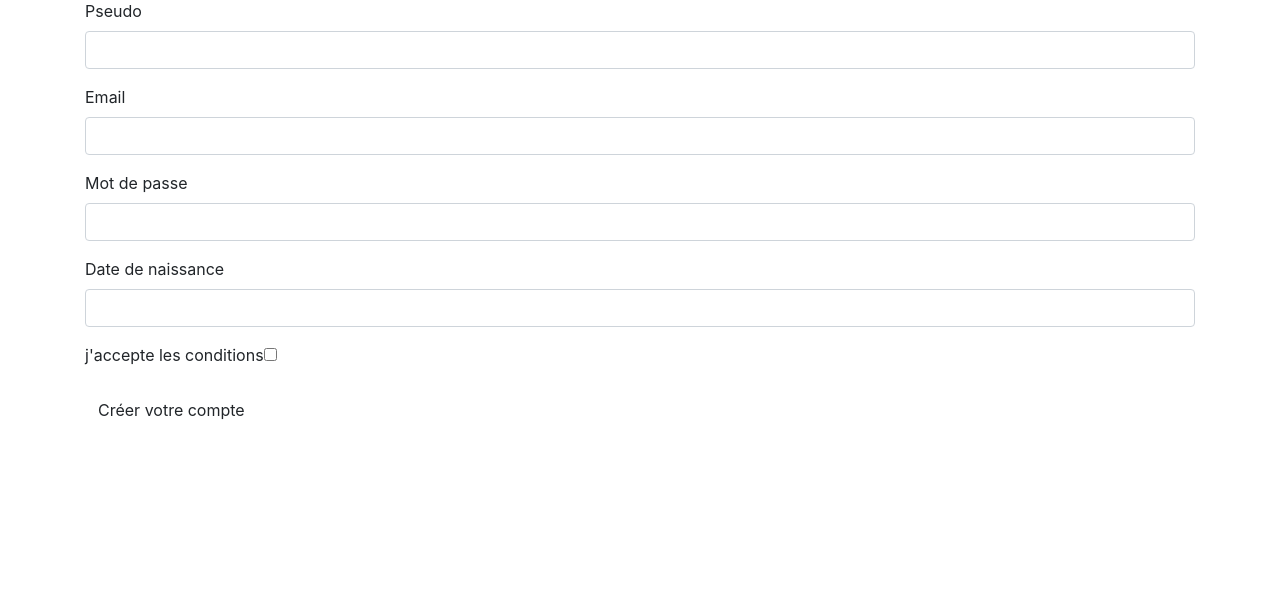
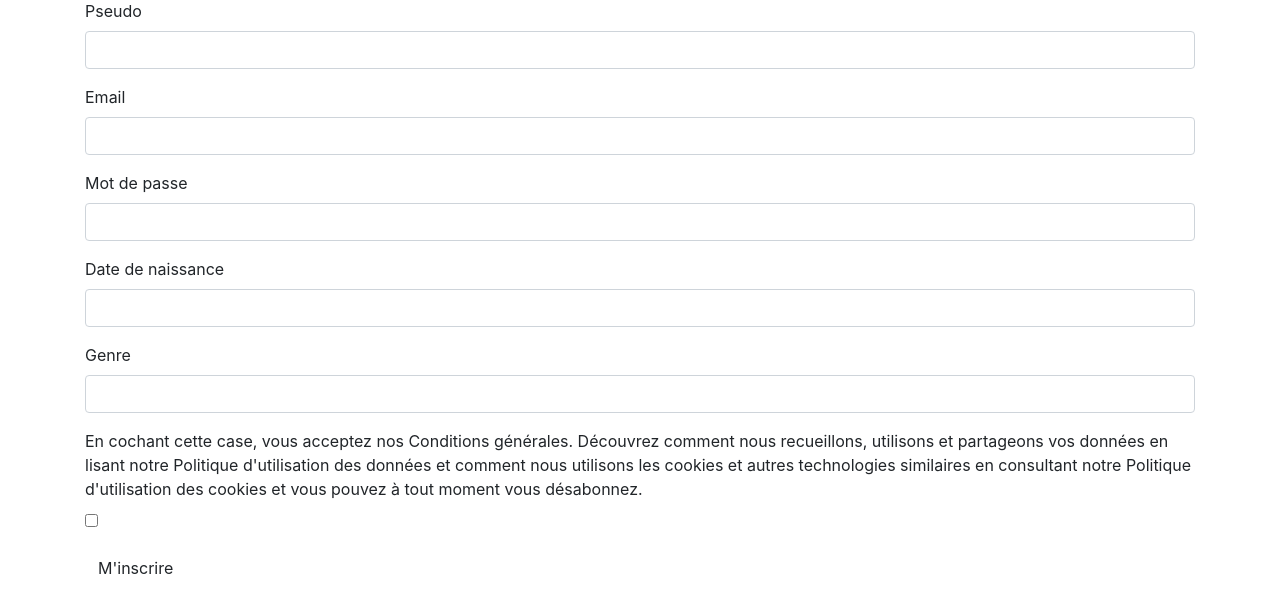
Before and after one commit to sofi-lo/sportIn, a Symfony app: template templates/registration/register.html.twig in a window 1280 px wide. Shown: the part 81-694 px from the top of the page. Run offline with Twig, Linux system fonts and the light colour scheme; the template is opened without the code that fills it, so the values that code supplies are empty; form fields are guessed from the names that the template uses; some libraries are stand-ins or nearby versions.

Commit message:
ajout genre inscription

```diff
--- a/templates/registration/register.html.twig
+++ b/templates/registration/register.html.twig
@@ -18,9 +18,12 @@
         {{ form_row(registrationForm.birthDate, {
             label: 'Date de naissance'
         }) }}
+        {{ form_row(registrationForm.gender, {
+            label: 'Genre'
+        }) }}
         {{ form_row(registrationForm.agreeTerms, {
-            label: "j'accepte les conditions"
+            label: "En cochant cette case, vous acceptez nos Conditions générales. Découvrez comment nous recueillons, utilisons et partageons vos données en lisant notre Politique d'utilisation des données et comment nous utilisons les cookies et autres technologies similaires en consultant notre Politique d'utilisation des cookies et vous pouvez à tout moment vous désabonnez. "
         }) }}
-        <button type="submit" class="btn">Créer votre compte</button>
+        <button type="submit" class="btn">M'inscrire</button>
     {{ form_end(registrationForm) }}
 {% endblock %}
```
Also changed, not shown: src/Form/RegistrationFormType.php (+10 -0 lines).
